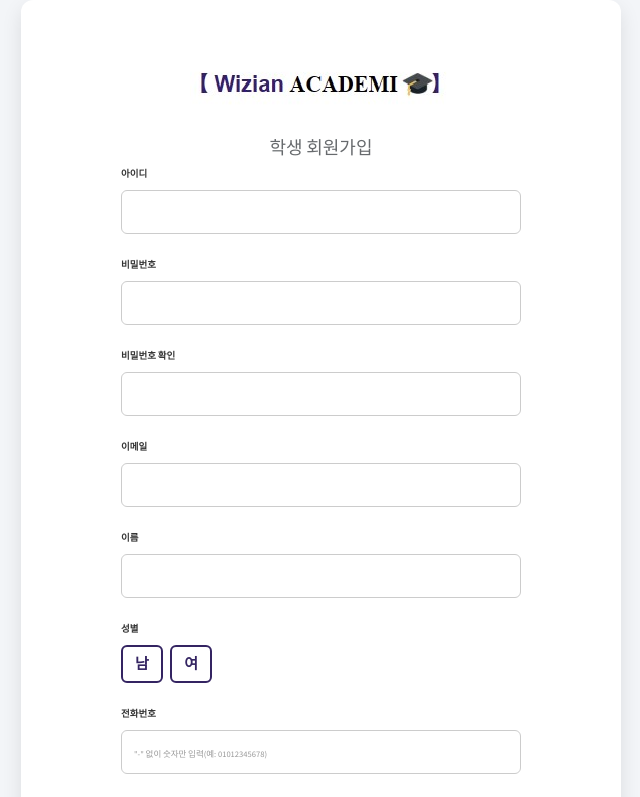
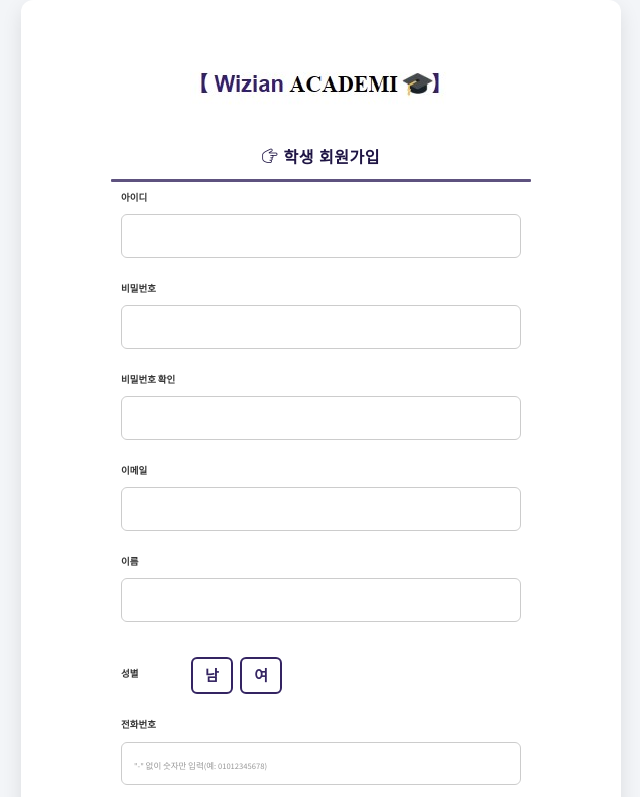
Before and after one commit to Leehyemee/AcademiProject3, a Next.js app in the folder wizian-next/: page /join in a window 1280 px wide. Shown: the top 797 px of the page, without its empty margins (319-959 px from the left). Built offline with nearby package versions, Linux system fonts and the light colour scheme.

Commit message:
layout.js 주소검색 api 사용 및 css 추가

```diff
--- a/wizian-next/src/app/(auth)/join/page.js
+++ b/wizian-next/src/app/(auth)/join/page.js
@@ -172,7 +172,7 @@
                             <div className="logo mb-4">
                                 <img src="/assets/img/academiLogo_login.jpg" alt="Klorofil Logo" />
                             </div>
-                            <h4>학생 회원가입</h4>
+                            <h2><i className="lnr lnr-pointer-right"></i> 학생 회원가입</h2>
                         </div>
 
                         <form name="joinfrm" id="joinfrm" method="post" ref={formJoinRef}
@@ -207,9 +207,9 @@
                                 {errors.stdnt_nm && <p className="error-msg">{errors.stdnt_nm}</p>}
                             </div>
 
-                            <div className="form-group">
+                            <div className="form-group gender-wrap">
                                 <label>성별</label>
-                                <div style={{ display: "flex", gap: "0.75rem" }}>
+                                <div className="gender-options">
                                     <button
                                         type="button"
                                         className={`gender-btn ${form.gen_cd === "M" ? "active" : ""}`}
@@ -248,7 +248,18 @@
                                         type="button"
                                         className="btn-zipcode"
                                         onClick={() => {
-                                            alert("주소 검색 기능은 다음 api 사용 예정");
+                                            new window.daum.Postcode({
+                                                oncomplete: function (data) {
+                                                    const fullAddress = data.address;
+                                                    const zonecode = data.zonecode;
+
+                                                    setForm(prev => ({
+                                                        ...prev,
+                                                        zip_cd: zonecode,
+                                                        addr: fullAddress
+                                                    }));
+                                                }
+                                            }).open();
                                         }}
                                     >
                                         주소 검색
@@ -266,7 +277,8 @@
 
                             <div className="form-group">
                                 <label>상세주소</label>
-                                <input name="addr_dtl" onChange={handleChange} value={form.addr_dtl} type="text" />
+                                <input name="addr_dtl" onChange={handleChange} value={form.addr_dtl} type="text"
+                                       placeholder="필요 시 상세주소 입력"/>
                             </div>
 
                             <div className="form-button-row">
--- a/wizian-next/src/app/(auth)/layout.js
+++ b/wizian-next/src/app/(auth)/layout.js
@@ -51,6 +51,7 @@
         <script src="/assets/vendor/jquery.easy-pie-chart/jquery.easypiechart.min.js" defer></script>
         <script src="/assets/vendor/chartist/js/chartist.min.js" defer></script>
         <script src="/assets/scripts/klorofil-common.js" defer></script>
+        <script src="https://t1.daumcdn.net/mapjsapi/bundle/postcode/prod/postcode.v2.js"></script>
 
       </body>
 
--- a/wizian-next/src/app/globals.css
+++ b/wizian-next/src/app/globals.css
@@ -65,11 +65,20 @@
 
 /* 남/여 성별 버튼 스타일 */
 .gender-wrap {
-    flex-direction: column;
+    flex-direction: row;
     display: flex;
-    justify-content: center;
+    align-items: center;
     gap: 1rem;
-    margin: 1rem 0;
+    margin: 1rem auto;
+    max-width: 400px;
+}
+
+.gender-wrap label {
+    margin: 0;
+    font-weight: bold;
+    color: #333;
+    font-size: 0.95rem;
+    min-width: 60px; /* label 고정 넓이 주면 레이아웃 안정감 생김 */
 }
 
 .gender-options {
@@ -94,7 +103,7 @@
     color: white;
 }
 
-/* 버튼들 */
+
 .form-join .btn {
     width: 100%;
     max-width: 400px;
@@ -171,3 +180,28 @@
     font-size: 0.85rem;
     color: #999;
 }
+
+.join-box .header h2 {
+    font-size: 1.6rem;
+    font-weight: 600;
+    color: #1f1544; /* 차분한 딥네이비 */
+    text-align: center;
+    margin-bottom: 2.5rem;
+    position: relative;
+    letter-spacing: 0.5px;
+    font-family: 'Noto Sans KR', sans-serif;
+
+}
+
+.join-box .header h2::after {
+    content: "";
+    position: absolute;
+    bottom: -15px;
+    left: 50%;
+    transform: translateX(-50%);
+    width: 420px;
+    height: 3px;
+    background-color: #36275f;
+    border-radius: 1px;
+    opacity: 0.8;
+}
```
